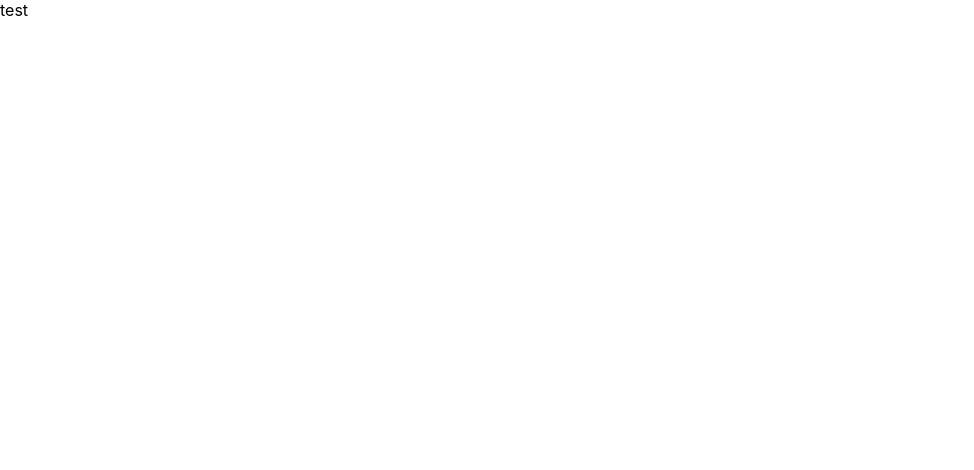
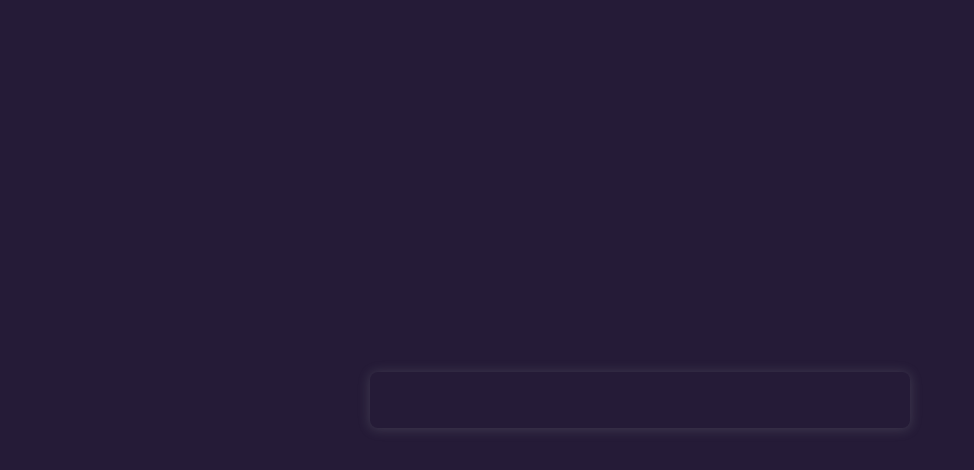
Before and after one commit to maduraaa/github-users-search, a React (Create React App) app: page / in a window 1280 px wide. Shown: the top 470 px of the page, without its empty margins (0-974 px from the left). Built offline with nearby package versions, Linux system fonts and the light colour scheme.

Commit message:
some changes

```diff
--- a/package.json
+++ b/package.json
@@ -3,6 +3,8 @@
   "version": "0.1.0",
   "private": true,
   "dependencies": {
+    "@emotion/react": "^11.10.4",
+    "@emotion/styled": "^11.10.4",
     "@fontsource/roboto": "^4.5.8",
     "@mui/material": "^5.10.10",
     "@mui/styled-engine-sc": "^5.10.6",
--- a/src/App.tsx
+++ b/src/App.tsx
@@ -1,18 +1,170 @@
+import { useState } from 'react';
 import styled from 'styled-components';
 import './App.css';
+import Colors from './assets/Colors';
 
+// types
+type Users = {
+  avatar_url: string; //"https://avatars.githubusercontent.com/u/55601009?v=4"
+  created_at: string; //"2019-09-20T18:52:58Z"
+  email: string; //null
+  followers: number; //9
+  following: number; //8
+  followers_url: string; //"https://api.github.com/users/maduraaa/followers"
+  html_url: string; //"https://github.com/maduraaa"
+  id: number; //55601009
+  location: string; //"Tbilisi"
+  name: string; //"Levan Madurashvili"
+  login: string; //"maduraaa"
+  public_repos: number; //10
+  type: string; //"User"
+};
+
+// https://api.github.com/users/maduraaa/followers
 const App: React.FC = () => {
+  //
+  const [search, setSearch] = useState('');
+
+  // searched data
+  const [searchedData, setSearchedData] = useState<Users>();
+
+  // searched data
+  const [followers, setFollowers] = useState<any>();
+
+  // search
+  const EnterTrigger = (e: { charCode: any; keyCode: number }) => {
+    if (e.charCode === 13) {
+      fetch(`https://api.github.com/users/${search}`)
+        .then((result) => result.json())
+        .then((data) => {
+          setSearchedData(data)
+        })
+
+      // get followers
+      if (searchedData) {
+        fetch(`https://api.github.com/users/${search}/followers`)
+          .then((result) => result.json())
+          .then((data) => {
+            setFollowers(data)
+          })
+      }
+    }
+  };
+
+  // request
+  console.log(searchedData)
+  console.log(followers)
+  //
   return (
     <Wrapper>
-      test
+      <TextField
+        id="search-input"
+        value={search}
+        onChange={(e) => setSearch(e.target.value)}
+        onKeyPress={EnterTrigger}
+      />
+      {searchedData ? (
+        <AnswerContent>
+          <a href={searchedData?.html_url} target={"_blank"}>
+            <ImgStyle src={searchedData?.avatar_url} alt={searchedData?.avatar_url} />
+          </a>
+          <Blocks>
+            <span>Name</span>
+            <span>{searchedData?.name}</span>
+          </Blocks>
+
+          <Blocks>
+            <span>followers</span>
+            <span>{searchedData?.followers}</span>
+          </Blocks>
+
+          <Blocks>
+            <span>following</span>
+            <span>{searchedData?.following}</span>
+          </Blocks>
+          {searchedData?.location ? (
+            <Blocks>
+              <span>location</span>
+              <span>{searchedData?.location}</span>
+            </Blocks>
+          ) : null}
+        </AnswerContent>
+      ) : null}
     </Wrapper >
   );
 }
 //
 //
 // styles levan madurashvili
+const Blocks = styled.div`
+  display: flex;
+  justify-content: space-between;
+  align-items: center;
+  margin-bottom: 15px;
+  padding-inline: 10px;
+  width: 70%;
+  margin-inline: auto;
+`;
+const ImgStyle = styled.img`
+  border-radius: 50%;
+  box-shadow: 0px 1px 12px 1px #ffffff78;
+  -webkit-box-shadow: 0px 1px 12px 1px #ffffff78;
+  -moz-box-shadow: 0px 1px 12px 1px #ffffff78;
+  height: 70px;
+  display: block;
+  margin: 0 auto 20px auto;
+`;
+const AnswerContent = styled.div`
+  margin-bottom: 20px;
+  transition: all 300ms ease-in-out;
+  box-shadow: 0px 1px 12px 1px #ffffff78;
+  -webkit-box-shadow: 0px 1px 12px 1px #ffffff78;
+  -moz-box-shadow: 0px 1px 12px 1px #ffffff78;
+  color: #ffffff78;
+  max-width: 500px;
+  margin-inline: 20px;
+  width: 100%;
+  padding: 20px 10px;
+  border-radius: 8px;
+  font-size: 18px;
+    /*  */
+    &:first-of-type{
+      margin-top: 30px;
+    }
+`;
+const TextField = styled.input`
+  max-width: 500px;
+  margin-inline: 20px;
+  width: 100%;
+  height: 46px;
+  border: 0px;
+  outline: none;
+  border-radius: 8px;
+  font-size: 18px;
+  padding: 5px 20px;
+  background-color: transparent;
+  box-shadow: 0px 1px 12px 1px #979da03a;
+  -webkit-box-shadow: 0px 1px 12px 1px #979da03a;
+  -moz-box-shadow: 0px 1px 12px 1px #979da03a;
+  color: #ffffff39;
+  text-align: center;
+  transition: all 300ms ease-in-out;
+    &:focus {
+      transition: all 300ms ease-in-out;
+      box-shadow: 0px 1px 12px 1px #ffffff78;
+      -webkit-box-shadow: 0px 1px 12px 1px #ffffff78;
+      -moz-box-shadow: 0px 1px 12px 1px #ffffff78;
+      color: #ffffff78;
+    }
+`;
 const Wrapper = styled.div`
-
+  background-color: ${Colors.Primary};
+  height: 100vh;
+  color: ${Colors.white};
+  display: flex;
+  justify-content: center;
+  align-items: center;
+  flex-direction: column;
 `;
 
 export default App;
--- a/src/assets/Colors.tsx
+++ b/src/assets/Colors.tsx
@@ -1,6 +1,6 @@
 const Colors = {
     Primary: '#251B37',
-    Secondary: '#251B37',
+    white: '#ffffff',
 };
 
 export default Colors;
```
Also changed, not shown: 1 other file (tests, documents, lock files or other folders).
